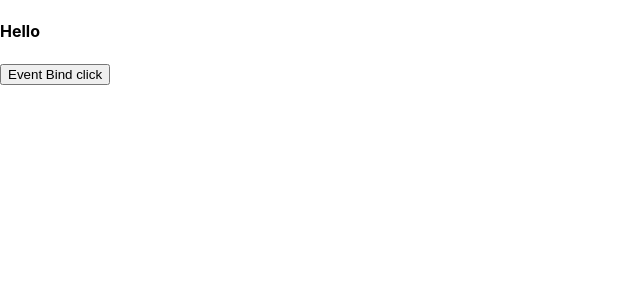
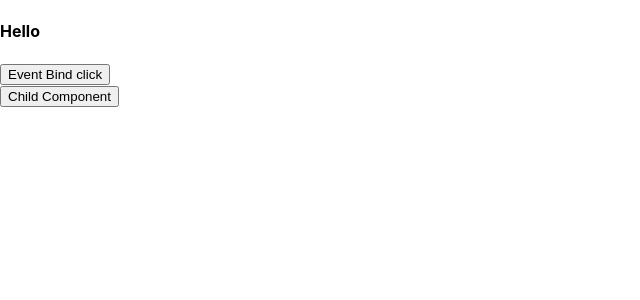
Before and after one commit to madhavi-anneboina/myapp, a React (Create React App) app: page / in a window 1280 px wide. Shown: the top 300 px of the page, without its empty margins (0-640 px from the left). Built offline with nearby package versions, Linux system fonts and the light colour scheme.

Commit message:
passing data from child to parent

```diff
--- a/src/App.js
+++ b/src/App.js
@@ -6,6 +6,7 @@ import Message from './components/Message';
 import Counter from './components/Counter';
 import FunctionClick from './components/FunctionClick';
 import EventBind from './components/EventBind';
+import ParentComponent from './components/ParentComponent';
 
 
 
@@ -23,6 +24,7 @@ function App() {
        <Counter />
        <FunctionClick /> */}
        <EventBind />
+       <ParentComponent />
     </div>
   );
 }
--- /dev/null
+++ b/src/components/ChildComponent.js
@@ -0,0 +1,12 @@
+import React from 'react'
+
+const ChildComponent = ({handleMethod}) => {
+  return (
+
+    <div>
+        <button onClick = {handleMethod}>Child Component </button>
+    </div>
+  )
+}
+
+export default ChildComponent
--- /dev/null
+++ b/src/components/ParentComponent.js
@@ -0,0 +1,24 @@
+import React, { Component } from 'react'
+import ChildComponent from './ChildComponent'
+class ParentComponent extends Component {
+    constructor(props) {
+      super(props)
+      this.state = {
+         message : "i am coming from parent"
+      }
+    }
+
+    handleMethod = () =>{
+        alert(`Hello ${this.state.message}`)
+    }
+
+  render() {
+    return (
+      <div>
+        <ChildComponent handleMethod = {this.handleMethod} />
+      </div>
+    )
+  }
+}
+
+export default ParentComponent
```
